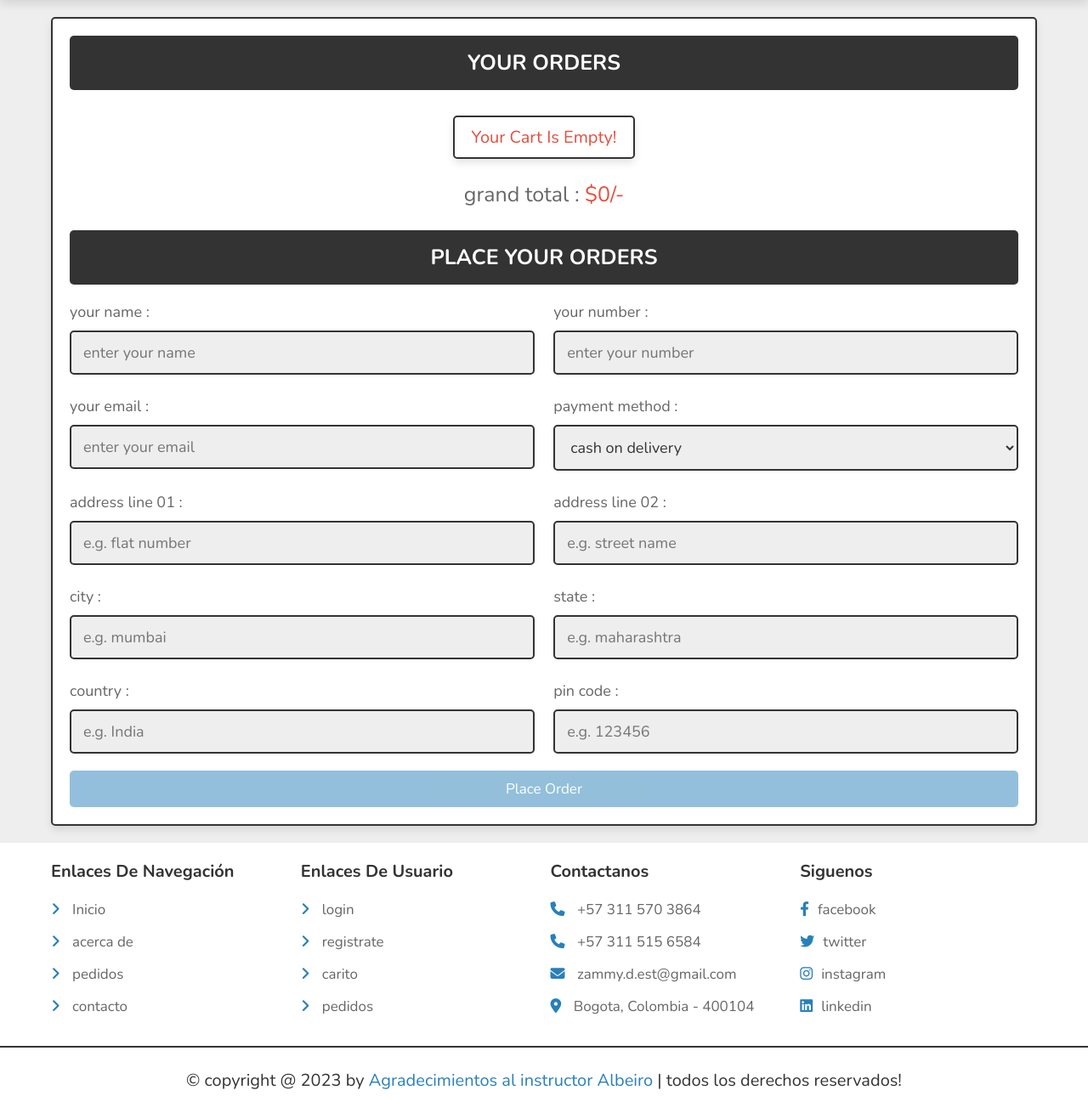
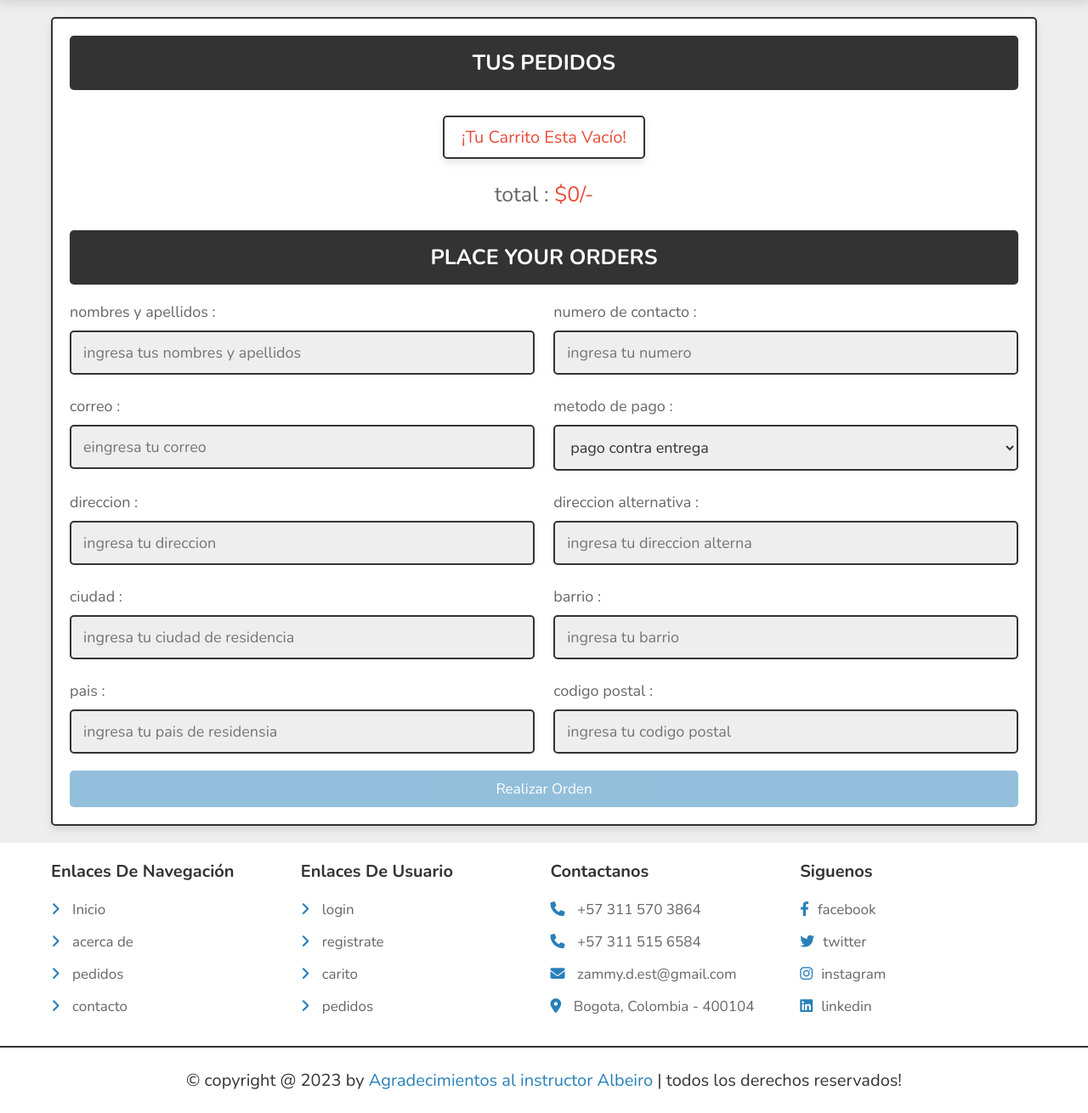
Before and after one commit to zammy-d/HappeFeet, a PHP site: page /checkout.php in a window 1280 px wide. Shown: the part 74-1384 px from the top of the page at 85% size. Run offline with PHP 8.4, Linux system fonts and the light colour scheme; a user stored in the database is signed in; data comes from the database, SQL or seed files in the repository; data that the repository does not hold is empty; some libraries are stand-ins or nearby versions.

Commit message:
Update checkout.php
rectificado

```diff
--- a/checkout.php
+++ b/checkout.php
@@ -37,7 +37,7 @@ if(isset($_POST['order'])){
       $delete_cart = $conn->prepare("DELETE FROM `cart` WHERE user_id = ?");
       $delete_cart->execute([$user_id]);
 
-      $message[] = 'order placed successfully!';
+      $message[] = '¡pedido realizado con éxito!';
    }else{
       $message[] = 'your cart is empty';
    }
@@ -69,7 +69,7 @@ if(isset($_POST['order'])){
 
    <form action="" method="POST">
 
-   <h3>your orders</h3>
+   <h3>tus pedidos</h3>
 
       <div class="display-orders">
       <?php
@@ -87,65 +87,65 @@ if(isset($_POST['order'])){
       <?php
             }
          }else{
-            echo '<p class="empty">your cart is empty!</p>';
+            echo '<p class="empty">¡Tu carrito esta vacío!</p>';
          }
       ?>
          <input type="hidden" name="total_products" value="<?= $total_products; ?>">
          <input type="hidden" name="total_price" value="<?= $grand_total; ?>" value="">
-         <div class="grand-total">grand total : <span>$<?= $grand_total; ?>/-</span></div>
+         <div class="grand-total">total : <span>$<?= $grand_total; ?>/-</span></div>
       </div>
 
       <h3>place your orders</h3>
 
       <div class="flex">
          <div class="inputBox">
-            <span>your name :</span>
-            <input type="text" name="name" placeholder="enter your name" class="box" maxlength="20" required>
+            <span>nombres y apellidos :</span>
+            <input type="text" name="name" placeholder="ingresa tus nombres y apellidos" class="box" maxlength="20" required>
          </div>
          <div class="inputBox">
-            <span>your number :</span>
-            <input type="number" name="number" placeholder="enter your number" class="box" min="0" max="9999999999" onkeypress="if(this.value.length == 10) return false;" required>
+            <span>numero de contacto :</span>
+            <input type="number" name="number" placeholder="ingresa tu numero" class="box" min="0" max="9999999999" onkeypress="if(this.value.length == 10) return false;" required>
          </div>
          <div class="inputBox">
-            <span>your email :</span>
-            <input type="email" name="email" placeholder="enter your email" class="box" maxlength="50" required>
+            <span>correo :</span>
+            <input type="email" name="email" placeholder="eingresa tu correo" class="box" maxlength="50" required>
          </div>
          <div class="inputBox">
-            <span>payment method :</span>
+            <span>metodo de pago :</span>
             <select name="method" class="box" required>
-               <option value="cash on delivery">cash on delivery</option>
-               <option value="credit card">credit card</option>
-               <option value="paytm">paytm</option>
-               <option value="paypal">paypal</option>
+               <option value="cash on delivery">pago contra entrega</option>
+               <option value="credit card">tarjeta de credito</option>
+               <option value="paytm">efectivo</option>
+               <option value="paypal">virtual</option>
             </select>
          </div>
          <div class="inputBox">
-            <span>address line 01 :</span>
-            <input type="text" name="flat" placeholder="e.g. flat number" class="box" maxlength="50" required>
+            <span>direccion :</span>
+            <input type="text" name="flat" placeholder="ingresa tu direccion" class="box" maxlength="50" required>
          </div>
          <div class="inputBox">
-            <span>address line 02 :</span>
-            <input type="text" name="street" placeholder="e.g. street name" class="box" maxlength="50" required>
+            <span>direccion alternativa :</span>
+            <input type="text" name="street" placeholder="ingresa tu direccion alterna" class="box" maxlength="50" required>
          </div>
          <div class="inputBox">
-            <span>city :</span>
-            <input type="text" name="city" placeholder="e.g. mumbai" class="box" maxlength="50" required>
+            <span>ciudad :</span>
+            <input type="text" name="city" placeholder="ingresa tu ciudad de residencia" class="box" maxlength="50" required>
          </div>
          <div class="inputBox">
-            <span>state :</span>
-            <input type="text" name="state" placeholder="e.g. maharashtra" class="box" maxlength="50" required>
+            <span>barrio :</span>
+            <input type="text" name="state" placeholder="ingresa tu barrio" class="box" maxlength="50" required>
          </div>
          <div class="inputBox">
-            <span>country :</span>
-            <input type="text" name="country" placeholder="e.g. India" class="box" maxlength="50" required>
+            <span>pais :</span>
+            <input type="text" name="country" placeholder="ingresa tu pais de residensia" class="box" maxlength="50" required>
          </div>
          <div class="inputBox">
-            <span>pin code :</span>
-            <input type="number" min="0" name="pin_code" placeholder="e.g. 123456" min="0" max="999999" onkeypress="if(this.value.length == 6) return false;" class="box" required>
+            <span>codigo postal :</span>
+            <input type="number" min="0" name="pin_code" placeholder="ingresa tu codigo postal" min="0" max="999999" onkeypress="if(this.value.length == 6) return false;" class="box" required>
          </div>
       </div>
 
-      <input type="submit" name="order" class="btn <?= ($grand_total > 1)?'':'disabled'; ?>" value="place order">
+      <input type="submit" name="order" class="btn <?= ($grand_total > 1)?'':'disabled'; ?>" value="realizar orden">
 
    </form>
 
```
